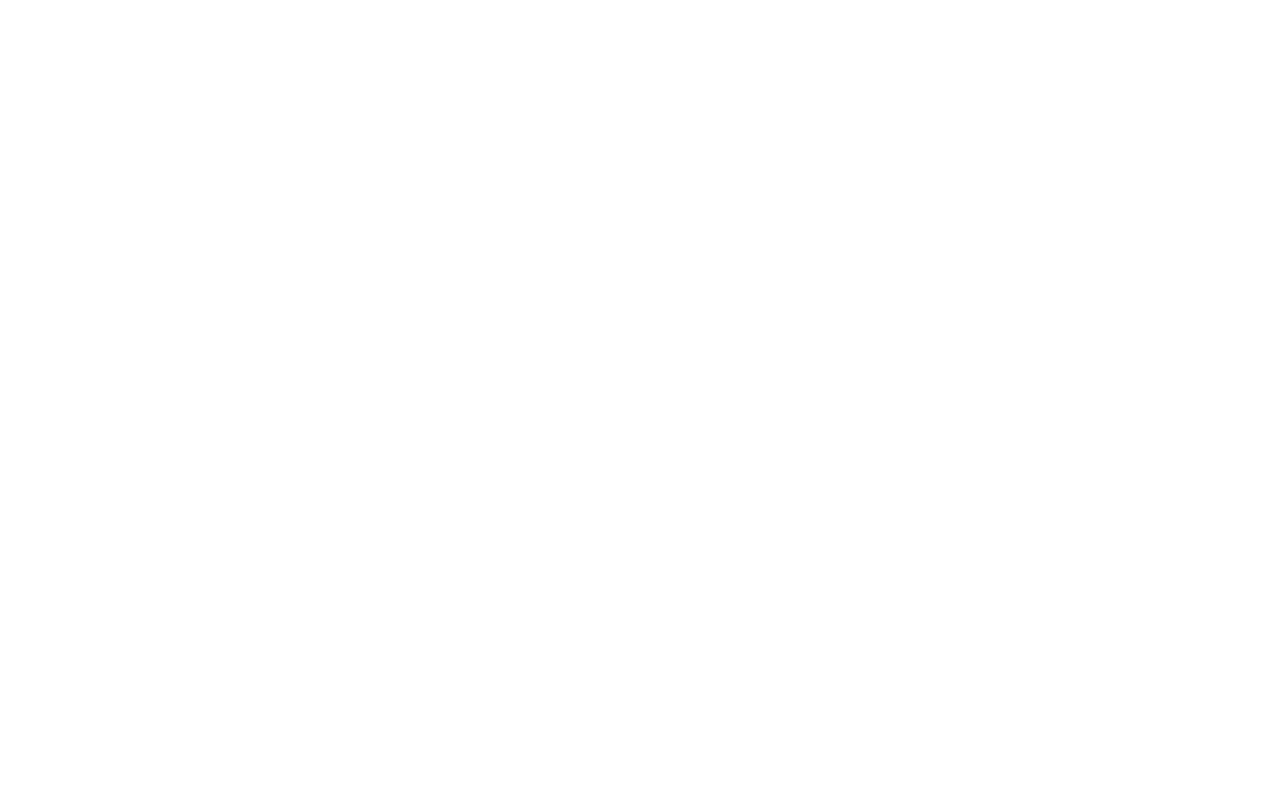
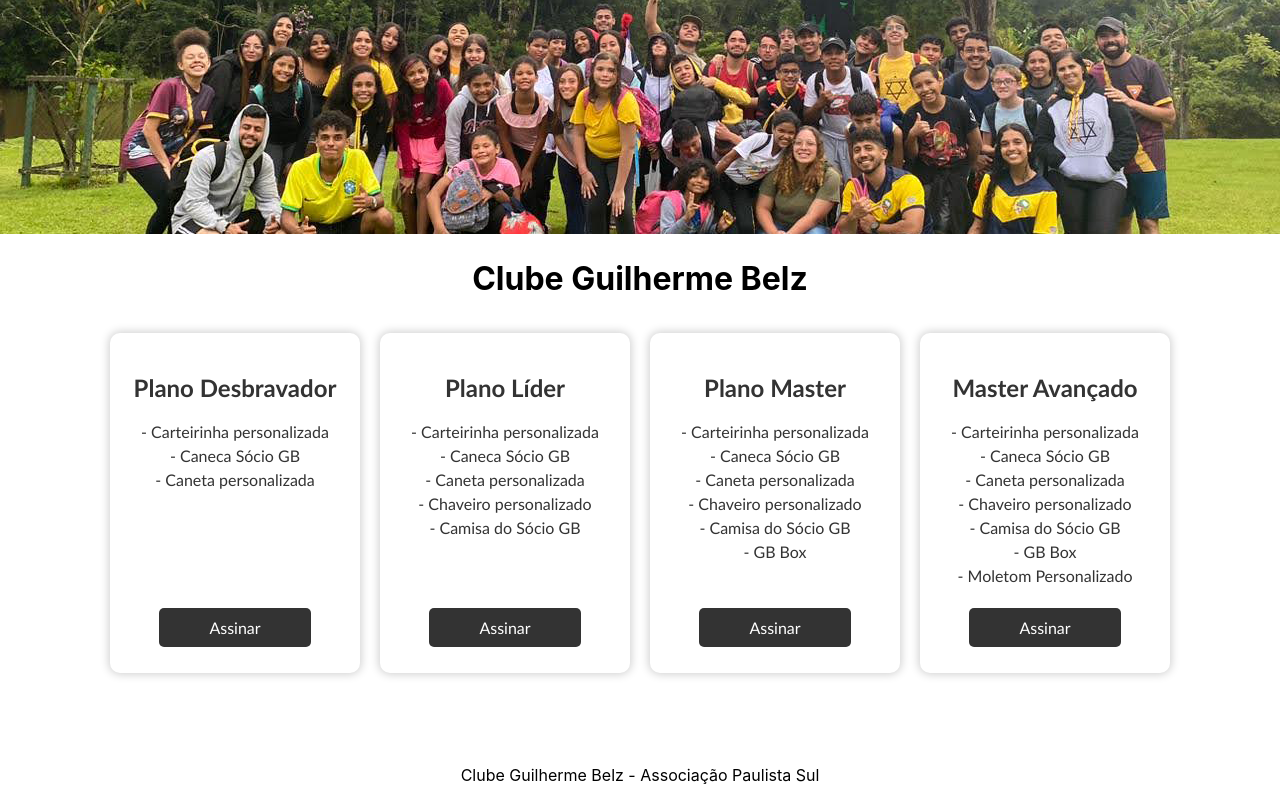
Before and after one commit to Felipehyo/dbv-management, a React (Create React App) app: page /partner in a window 1280 px wide. Before the commit this address had no page. Built offline with nearby package versions, Linux system fonts and the light colour scheme.

Commit message:
Add partner page

```diff
--- /dev/null
+++ b/src/pages/Partner/index.js
@@ -0,0 +1,86 @@
+import React, { useState } from 'react';
+import { useNavigate } from 'react-router-dom';
+
+import { TextField, Button, IconButton, Input, InputLabel, InputAdornment, FormControl } from "@mui/material";
+import parterGB from '../../assets/partner-gb-2.png';
+
+import './style.scss';
+
+const Partner = () => {
+
+    // const navigate = useNavigate();
+
+    return (
+        <>
+            <div className='partner-container'>
+                <div className='nav'>
+                </div>
+                <div className='header'>
+                    <img src={parterGB}></img>
+                    <h1>Clube Guilherme Belz</h1>
+                </div>
+                <div className='container-plans'>
+                    <div className='plan'>
+                        <h2>Plano Desbravador</h2>
+                        <ul className='list'>
+                            <li> - Carteirinha personalizada</li>
+                            <li> - Caneca Sócio GB</li>
+                            <li> - Caneta personalizada</li>
+                        </ul>
+                        <div className='link'>
+                            <a href='https://sun.eduzz.com/2022397'>Assinar</a>
+                        </div>
+                    </div>
+                    <div className='plan'>
+                        <h2>Plano Líder</h2>
+                        <ul className='list'>
+                            <li> - Carteirinha personalizada</li>
+                            <li> - Caneca Sócio GB</li>
+                            <li> - Caneta personalizada</li>
+                            <li> - Chaveiro personalizado</li>
+                            <li> - Camisa do Sócio GB</li>
+                        </ul>
+                        <div className='link'>
+                        <a href='https://sun.eduzz.com/2022392'>Assinar</a>
+                        </div>
+                    </div>
+                    <div className='plan'>
+                        <h2>Plano Master</h2>
+                        <ul className='list'>
+                            <li> - Carteirinha personalizada</li>
+                            <li> - Caneca Sócio GB</li>
+                            <li> - Caneta personalizada</li>
+                            <li> - Chaveiro personalizado</li>
+                            <li> - Camisa do Sócio GB</li>
+                            <li> - GB Box</li>
+                        </ul>
+                        <div className='link'>
+                            <a href='https://sun.eduzz.com/2026167'>Assinar</a>
+                        </div>
+                    </div>
+                    <div className='plan'>
+                        <h2>Master Avançado</h2>
+                        <ul className='list'>
+                            <li> - Carteirinha personalizada</li>
+                            <li> - Caneca Sócio GB</li>
+                            <li> - Caneta personalizada</li>
+                            <li> - Chaveiro personalizado</li>
+                            <li> - Camisa do Sócio GB</li>
+                            <li> - GB Box</li>
+                            <li> - Moletom Personalizado</li>
+                        </ul>
+                        <div className='link'>
+                            <a href='https://sun.eduzz.com/2026168'>Assinar</a>
+                        </div>
+                    </div>
+                </div>
+                <footer>
+                    <p>Clube Guilherme Belz - Associação Paulista Sul</p>
+                </footer>
+            </div>
+        </>
+    )
+
+};
+
+export default Partner;
--- /dev/null
+++ b/src/pages/Partner/style.scss
@@ -0,0 +1,96 @@
+* {
+    margin: 0;
+    padding: 0;
+}
+
+.partner-container {
+
+    display: flex;
+    justify-content: center;
+    flex-direction: column;
+    width: 100%;
+
+    .header {
+        display: flex;
+        justify-content: center;
+        flex-direction: column;
+        align-items: center;
+
+        img {
+            width: 100%;
+        }
+
+        h1 {
+            margin-top: 25px;
+            margin-bottom: 35px;
+        }
+    }
+
+    .container-plans {
+        display: flex;
+        align-items: center;
+        justify-content: center;
+        flex-direction: row;
+        gap: 20px;
+
+        .plan {
+            text-align: center;
+            color: #333;
+            font-family: 'Trebuchet MS', 'Lucida Sans Unicode', 'Lucida Grande', 'Lucida Sans', Arial, sans-serif;
+            padding-top: 40px;
+            width: 250px;
+            font-size: 16px;
+            height: 300px;
+            border-radius: 10px;
+            box-shadow: 0px 0px 10px 1px rgba($color: #000000, $alpha: 0.2);
+            position: relative;
+
+            .list {
+                margin-top: 20px;
+                font-size: 16px;
+                display: flex;
+                flex-direction: column;
+                list-style: none;
+
+                li {
+                    padding-bottom: 5px;
+                }
+            }
+
+            .link {
+
+                width: 100%;
+                height: 50px;
+                text-align: center;
+                position: absolute;
+                bottom: 5px;
+
+                a {
+                    color: #fff;
+                    text-decoration: none;
+                    border-radius: 5px;
+                    padding: 10px;
+                    padding-left: 50px;
+                    padding-right: 50px;
+                    background-color: #333;
+                }
+
+                a:hover {
+                    opacity: 0.8;
+                }
+            }
+
+
+        }
+    }
+
+    footer {
+        margin-top: 15px;
+        text-align: center;
+        margin-bottom: 15px;
+        position: absolute;
+        bottom: 0;
+        width: 100%;
+    }
+
+}
--- a/src/routes.js
+++ b/src/routes.js
@@ -10,6 +10,7 @@
 import UnitHistory from "./pages/UnitHistory";
 import UserHistory from "./pages/UserHistory";
 import EventRegister from "./pages/EventRegister";
+import Partner from "./pages/Partner";
 
 import { isAuthenticated } from './Auth';
 const PrivateRoute = () => {
@@ -22,6 +23,7 @@
     <BrowserRouter>
       <Routes>
         <Route path="/" exact element={<Login />}/>
+        <Route path='/partner' exact element={<Partner/>}/>
         <Route exact path='/' element={<PrivateRoute/>}>
             <Route exact path='/home' element={<Home/>}/>
             <Route exact path='/score' element={<Score/>}/>
```
Also changed, not shown: src/assets/partner-gb-2.png (added), src/assets/partner-gb.png (added).
